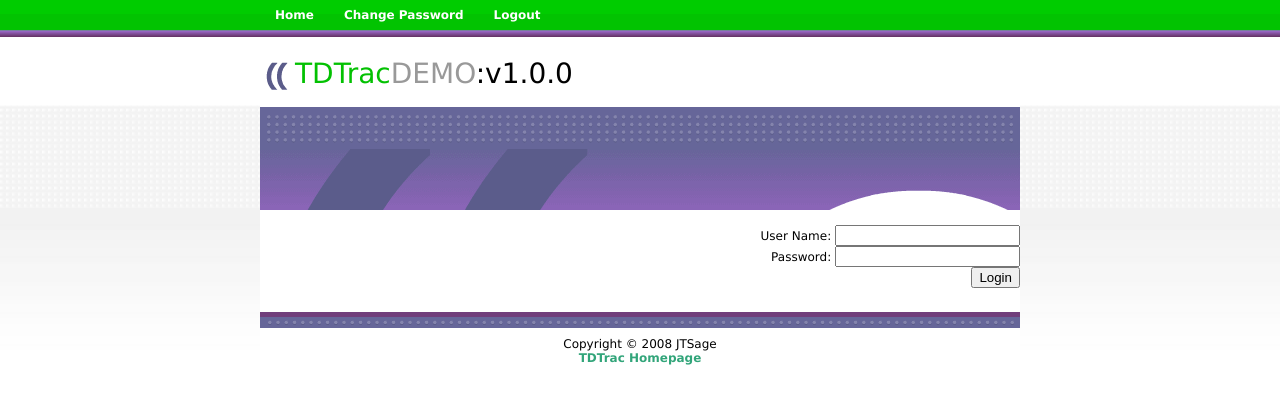
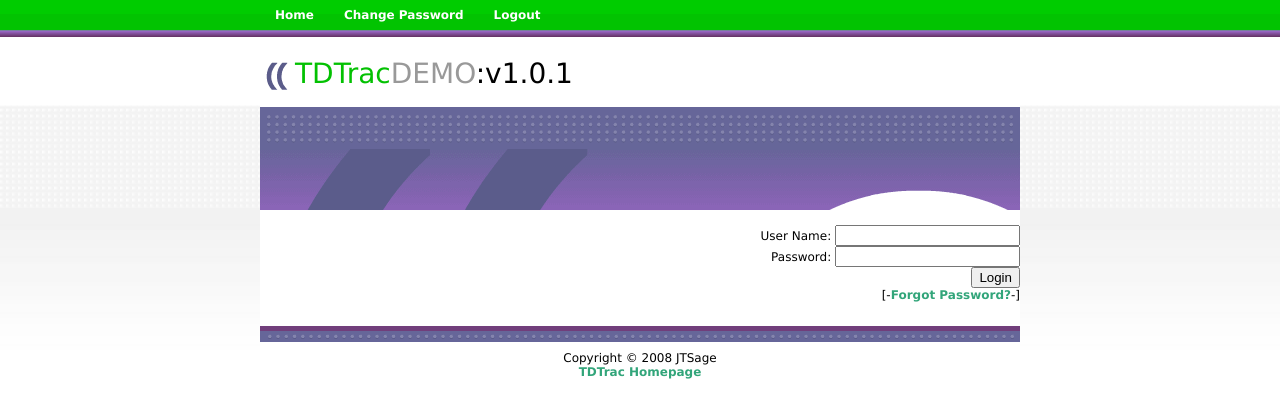
Before and after one commit to jtsage/TDTrac, a PHP site: page / in a window 1280 px wide. Shown: the top 418 px of the page. Run offline with PHP 8.4, Linux system fonts and the light colour scheme.

Commit message:
New Feature - Password Reminders
 * Bump Version number .0.1 To reflect working copy mode.
 * Add E-Mail entry form to login library
 * Add send password via e-mail to email library
 * Add pwremind call method to index.

```diff
--- a/index.php
+++ b/index.php
@@ -2,7 +2,7 @@
 ob_start(); session_start();
 
 ## PROGRAM DETAILS. DO NOT EDIT UNLESS YOU KNOW WHAT YOU ARE DOING
-$TDTRAC_VERSION = "1.0.0";
+$TDTRAC_VERSION = "1.0.1";
 $TDTRAC_PERMS = array("addshow", "editshow", "viewshow", "addbudget", "editbudget", "viewbudget", "addhours", "edithours", "viewhours", "adduser");
 
 require_once("config.php");
@@ -22,7 +22,11 @@ switch ($page_title) {
     case "login":
 	islogin_dologin();
 	break;
-  case "logout":
+    case "pwremind":
+	if ($_SERVER['REQUEST_METHOD'] == "POST") { echo email_pwsend();
+	} else { echo islogin_pwform(); }
+	break;
+    case "logout":
 	islogin_logout();
 	break;
 }
--- a/install.php
+++ b/install.php
@@ -2,7 +2,7 @@
 ob_start(); session_start();
 
 ## PROGRAM DETAILS. DO NOT EDIT UNLESS YOU KNOW WHAT YOU ARE DOING
-$TDTRAC_VERSION = "1.0.0";
+$TDTRAC_VERSION = "1.0.1";
 $TDTRAC_PERMS = array("addshow", "editshow", "viewshow", "addbudget", "editbudget", "viewbudget", "addhours", "edithours", "viewhours", "adduser");
 $INSTALL_FILES = array(
 	"index.php",
--- a/lib/email.php
+++ b/lib/email.php
@@ -102,6 +102,37 @@ function email_hours($userid, $sdate, $edate) {
         return $html;
 }
 
+function email_pwsend() {
+	GLOBAL $db, $MYSQL_PREFIX;
+	$html = "<h2>Password Reminder</h2>";
+	if ( !($_REQUEST["tracemail"]) || $_REQUEST["tracemail"] == "" ) {
+		$html .= "<p>No E-Mail Address Supplied!</p>";
+	} else {
+		$sql = "SELECT username, password FROM {$MYSQL_PREFIX}users WHERE email = '{$_REQUEST["tracemail"]}'";
+		$result = mysql_query($sql, $db);
+		if ( mysql_num_rows($result) == 0 ) { $html .= "<p>E-Mail Address Not Found In Database!</p>\n"; }
+		else {
+			$body = "TDTrac Password Reminder:<br /><br />\n";
+			while ( $row = mysql_fetch_array($result) ) {
+				$body .= "Username: {$row['username']}<br />\n";
+				$body .= "Password: {$row['password']}<br /><br />\n";
+			}
+			$body .= "Note: For security pusposes, you should change this password when you first log in!<br />\n";
+	        	$subject = "TDTrac Password Reminder";
+
+		        $headers  = 'MIME-Version: 1.0' . "\r\n";
+		        $headers .= 'Content-type: text/html; charset=iso-8859-1' . "\r\n";
+
+			$sendto = $_REQUEST['tracemail'];
+
+			mail($sendto, $subject, $body, $headers);
+
+			$html .= "<p>Password Reminder Sent!</p>\n";
+		}
+	}
+	return $html;
+
+}
 
 
 ?>
--- a/lib/login.php
+++ b/lib/login.php
@@ -38,8 +38,17 @@ function islogin_form() {
 	$html  = '<div id="loginform"><form method="post" action="/login">';
 	$html .= '<div style="text-align: right">User Name: <input type="text" size="20" name="tracuser" /></div>';
 	$html .= '<div style="text-align: right">Password: <input type="password" size="20" name="tracpass" /></div>';
-	$html .= '<div style="text-align: right"><input type="submit" value="Login" /></div></form></div>';
+	$html .= '<div style="text-align: right"><input type="submit" value="Login" /></div></form>';
+	$html .= '<div style="text-align: right">[-<a href="/pwremind">Forgot Password?</a>-]</div></div>';
 	return $html;
+}
+
+function islogin_pwform() {
+	$html  = '<h2>Send Password Via E-Mail</h2>';
+        $html .= '<div id="loginform"><form method="post" action="/pwremind">';
+        $html .= '<div style="text-align: right">E-Mail Address: <input type="text" size="20" name="tracemail" /></div>';
+        $html .= '<div style="text-align: right"><input type="submit" value="Send Reminder" /></div></form></div>';
+        return $html;
 }
 
 function islogin_logout() {
```
